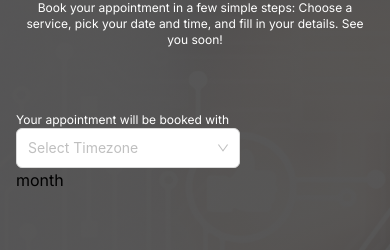
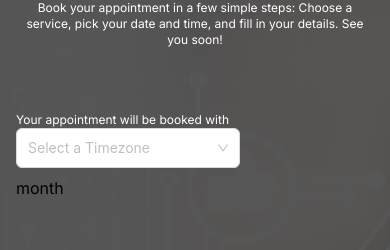
Before and after one commit to bava-bahurdeen/d4_design, a Next.js app: page / in a window 390 px wide. Shown: the part 2594-2844 px from the top of the page. Built offline with nearby package versions, Linux system fonts and the light colour scheme.

Commit message:
90% design completed

```diff
--- a/src/app/pages/Home.tsx
+++ b/src/app/pages/Home.tsx
@@ -308,24 +308,31 @@ export default function Home() {
             <p className="text-white text-xs">
               Your appointment will be booked with{" "}
             </p>
-            <div className="flex  flex-col-reverse md:flex-row  justify-between">
+            <div className="flex  flex-col-reverse gap-y-2 md:flex-row  justify-between">
               <div>month</div>
               <div>
-                <Select
-                  showSearch
-                  placeholder="Select Timezone"
-                  className="!w-56 !h-10 !text-slate-400"
-                  filterOption={(input, option) =>
-                    (option?.label ?? "")
-                      .toLowerCase()
-                      .includes(input.toLowerCase())
-                  }
-                  options={[
-                    { value: "1", label: "India" },
-                    { value: "2", label: "America" },
-                    { value: "3", label: "japan" },
-                  ]}
-                />
+              <Select
+                        showSearch
+                        placeholder="Select a Timezone"
+                        className="!w-56 !h-10 !text-slate-400"
+                        // filterOption={(input, option) =>
+                        //   (option?.label ?? "")
+                        //     .toLowerCase()
+                        //     .includes(input.toLowerCase())
+                        // }
+                      >
+                        {countryTimezones.map(
+                          ({id, country, timezone, utcOffset }) => (
+                            <Option
+                              key={id}
+                              value={timezone}
+                              label={country}
+                            >
+                              {`${country} (${utcOffset})`}
+                            </Option>
+                          )
+                        )}
+                      </Select>
               </div>
             </div>
           </div>
```
